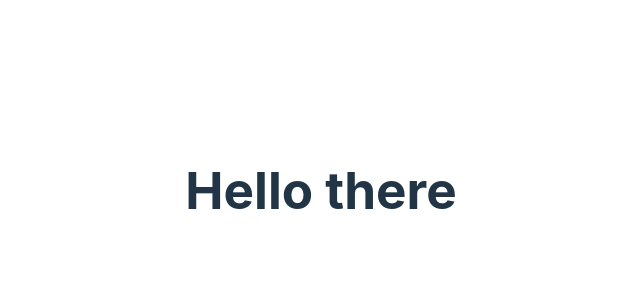
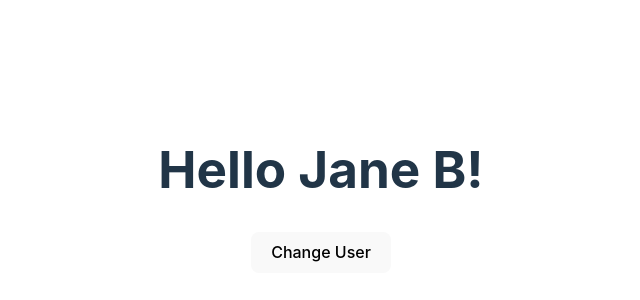
Before and after one commit to mnraza-dev/MERN_Learning, a React (Vite) app in the folder react/: page / in a window 1280 px wide. Shown: the part 210-510 px from the top of the page, without its empty margins (319-959 px from the left). Built offline with nearby package versions, Linux system fonts and the light colour scheme.

Commit message:
used useState() ook

```diff
--- a/react/src/App.jsx
+++ b/react/src/App.jsx
@@ -1,10 +1,19 @@
 
+import { useState } from 'react'
 import './App.css'
 function App() {
 
+  const [name, setName] = useState("Jane B");
+
+  const changeName = () => {
+    setName("John Doe");
+  }
+
+
   return (
     <>
-     <h1>Hello there</h1>
+      <h1>Hello {name}!</h1>
+      <button onClick={changeName }>Change User</button>
     </>
   )
 }
```
